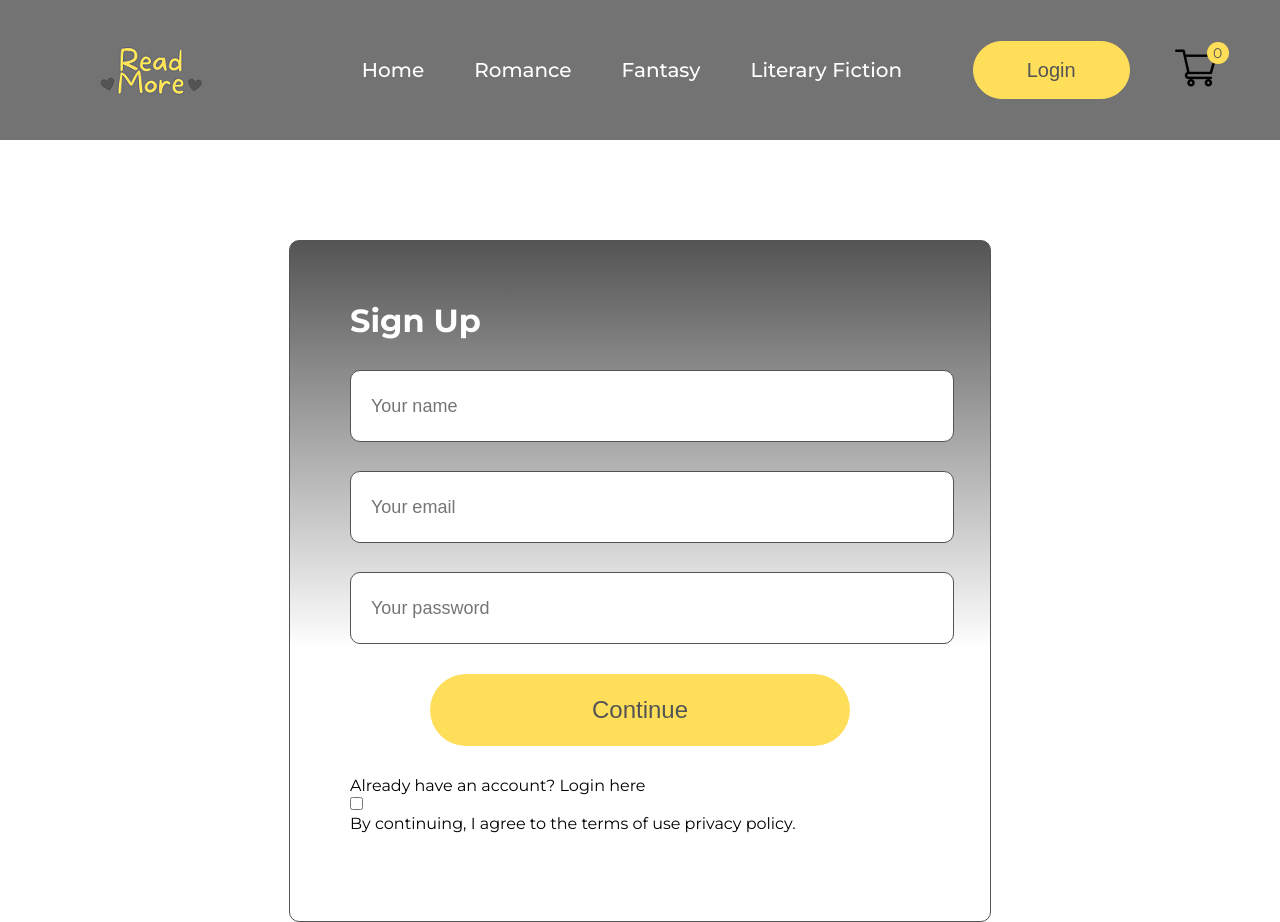
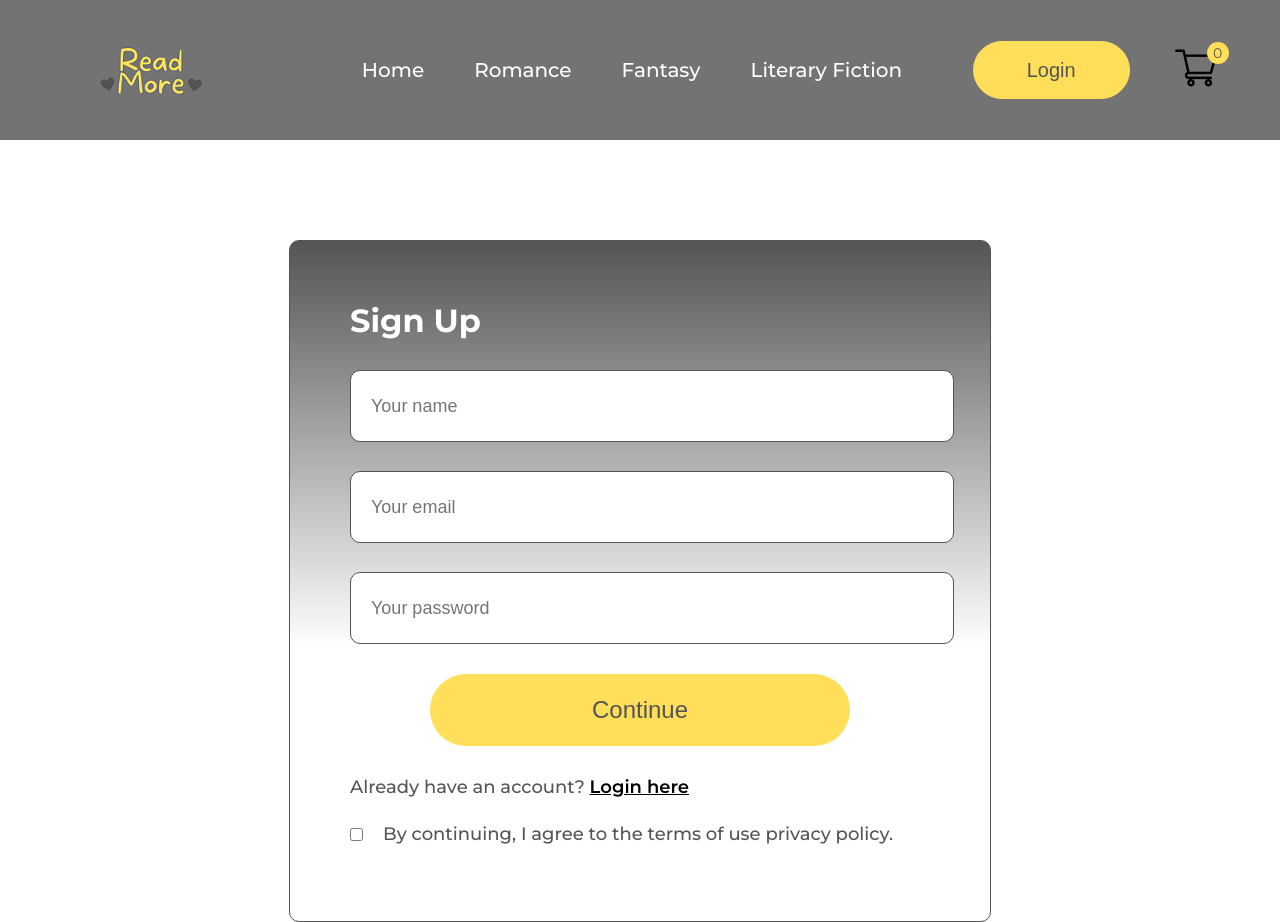
Before and after one commit to AnnaBilokon/BookShop, a React (Create React App) app in the folder frontend/: page /login in a window 1280 px wide. Built offline with nearby package versions, Linux system fonts and the light colour scheme.

Commit message:
new css properties for the sign up form

```diff
--- a/frontend/src/pages/css/LoginSignUp.css
+++ b/frontend/src/pages/css/LoginSignUp.css
@@ -52,3 +52,26 @@ font-size: 18px;
 	font-weight: 500;
 	cursor: pointer;
 }
+
+.login_signUp_login {
+	margin-top: 20px;
+	color:#545454;
+	font-size: 18px;
+	font-weight: 500;
+}
+
+.login_signUp_login span {
+	color: black;
+	font-weight: 600;
+	text-decoration: underline;
+}
+
+.login_signUp_agree {
+	display: flex;
+	align-items: center;
+	margin-top: 25px;
+	gap: 20px;
+	color:#545454;
+	font-size: 18px;
+	font-weight: 500;
+}
```
